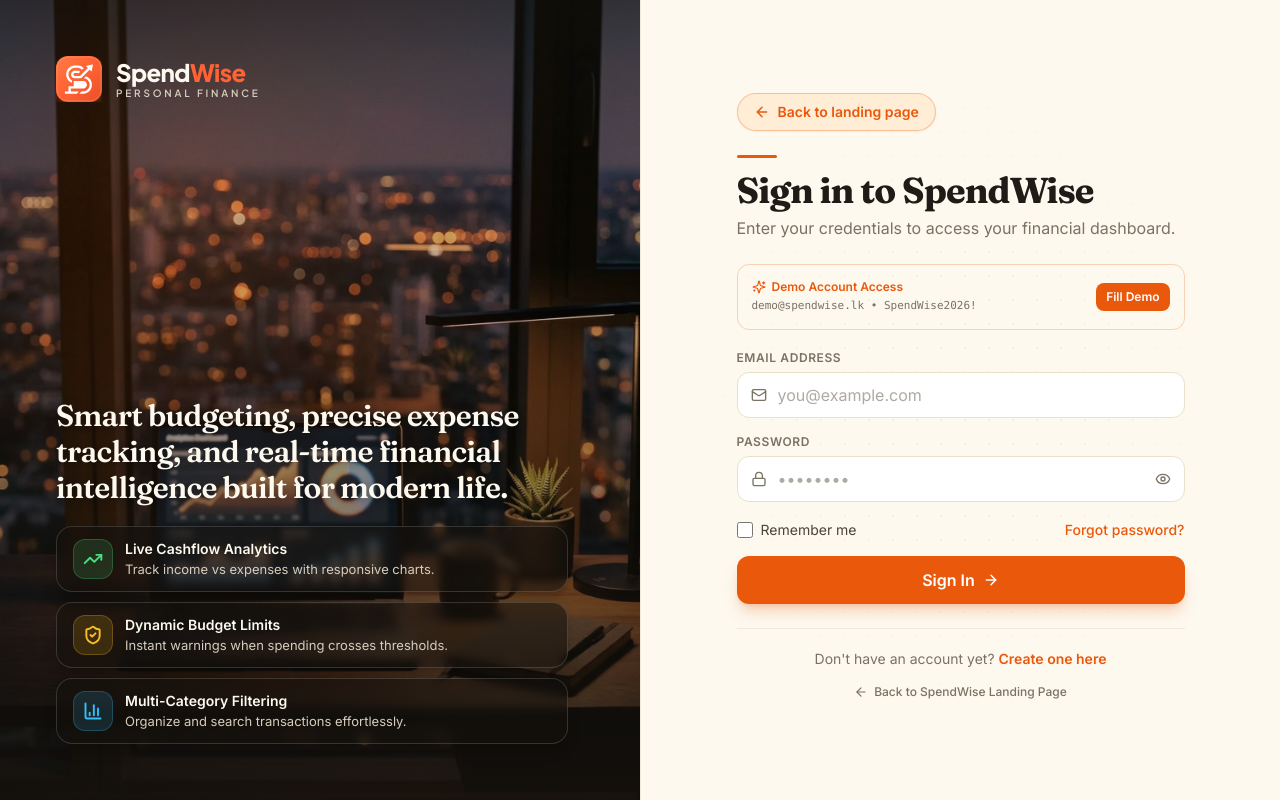
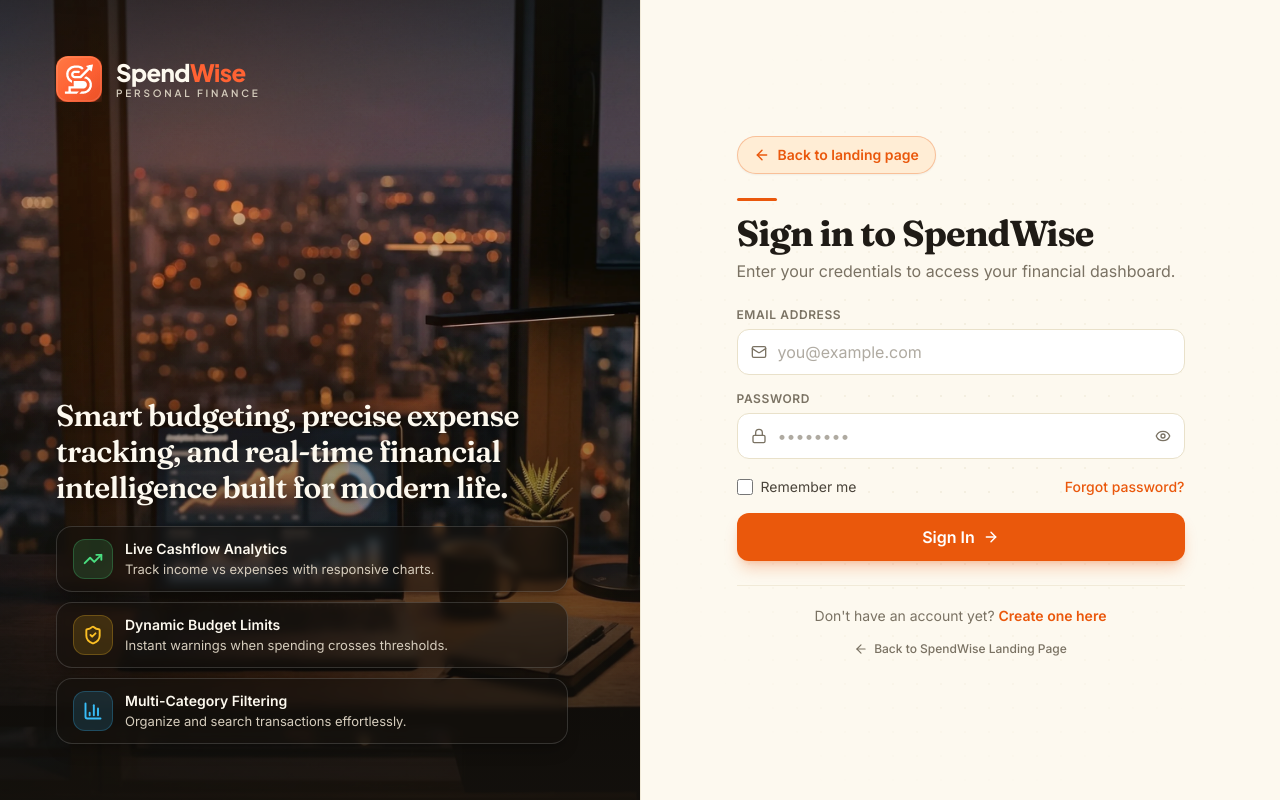
Before and after one commit to tasunthachathunika/spendwise-expense-tracker, a React (Vite) app in the folder frontend/: page /login in a window 1280 px wide. Built offline with nearby package versions, Linux system fonts and the light colour scheme.

Commit message:
fix(ui): remove demo account helper card from login page

```diff
--- a/frontend/src/pages/Login.jsx
+++ b/frontend/src/pages/Login.jsx
@@ -11,7 +11,6 @@ import {
   Eye,
   EyeOff,
   Loader2,
-  Sparkles,
 } from 'lucide-react';
 import SpendWiseLogo from '../components/landing/SpendWiseLogo';
 import api from '../utils/api';
@@ -49,14 +48,6 @@ const Login = () => {
     } finally {
       setLoading(false);
     }
-  };
-
-  const handleFillDemo = () => {
-    setFormData({
-      email: 'demo@spendwise.lk',
-      password: 'SpendWise2026!',
-    });
-    toast.success('Loaded demo account credentials');
   };
 
   return (
@@ -239,26 +230,6 @@ const Login = () => {
             </p>
           </div>
 
-          {/* Quick Demo Access Card (For Evaluators & Reviewers) */}
-          <div className="mb-5 p-3 sm:p-3.5 rounded-xl border border-brand/25 bg-brand-soft/30 flex items-center justify-between gap-3 shadow-2xs">
-            <div className="min-w-0">
-              <div className="flex items-center gap-1.5 text-xs font-semibold text-brand">
-                <Sparkles className="w-3.5 h-3.5 flex-shrink-0" />
-                <span>Demo Account Access</span>
-              </div>
-              <div className="text-[11px] text-ink-soft font-mono truncate mt-0.5">
-                demo@spendwise.lk • SpendWise2026!
-              </div>
-            </div>
-            <button
-              type="button"
-              onClick={handleFillDemo}
-              className="text-xs font-semibold px-2.5 py-1.5 rounded-lg bg-brand text-white hover:bg-brand-dark transition-all duration-150 shadow-2xs shrink-0 cursor-pointer active:scale-95"
-            >
-              Fill Demo
-            </button>
-          </div>
-
           {/* Form */}
           <form onSubmit={handleSubmit} className="space-y-4" autoComplete="off">
             {/* Decoy hidden inputs to prevent browser password managers from auto-filling */}
@@ -338,7 +309,7 @@ const Login = () => {
               </label>
               <button
                 type="button"
-                onClick={() => toast('To access demo records, click "Fill Demo" above or sign in with your registered account.', { duration: 4000 })}
+                onClick={() => toast('To reset your credentials, please contact your administrator.', { duration: 4000 })}
                 className="font-medium text-brand hover:underline cursor-pointer"
               >
                 Forgot password?
```
